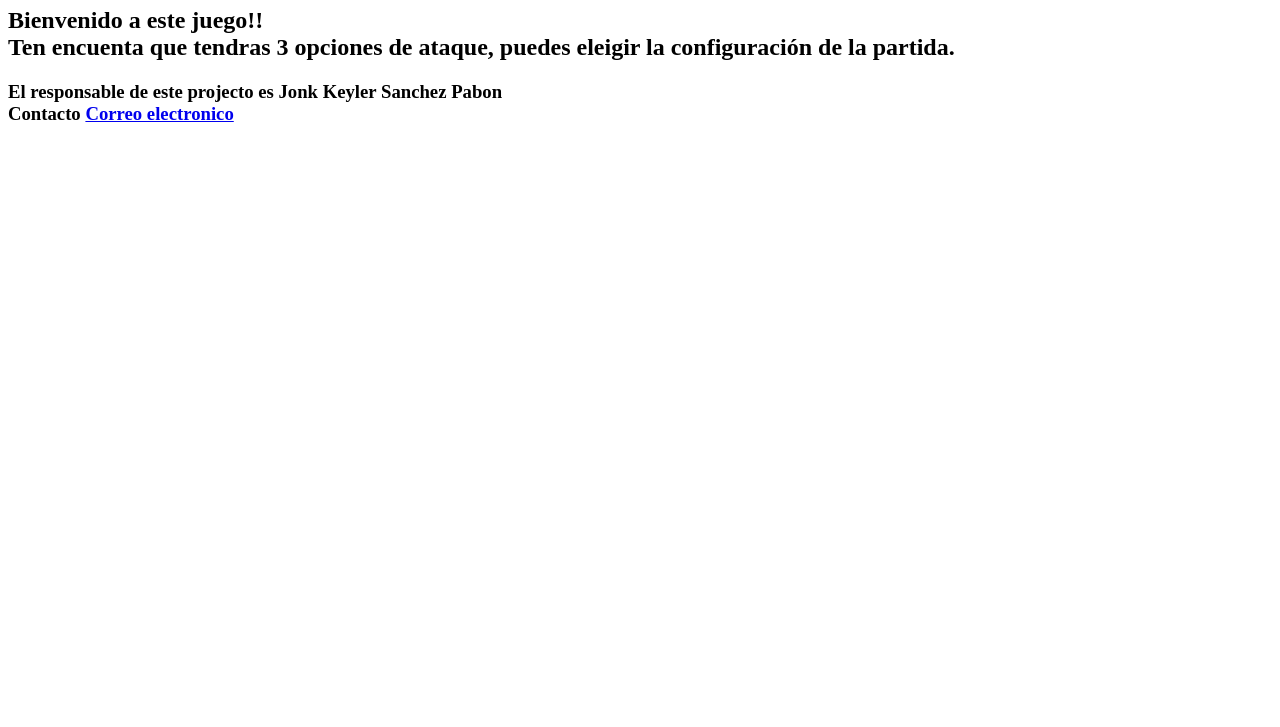
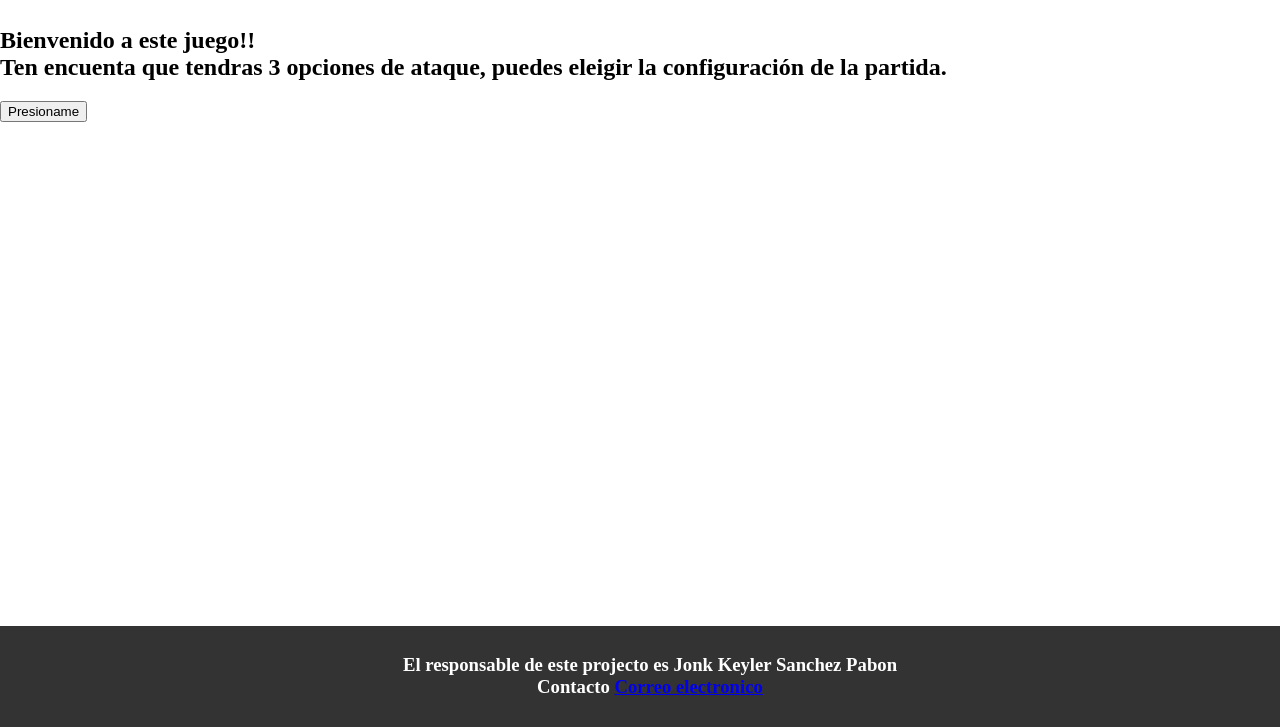
Before and after one commit to Jonkkeyler333/rps_game, a plain HTML site: page index.html in a window 1280 px wide. Shown: the part 73-800 px from the top of the page. Drawn offline with Linux system fonts and the light colour scheme.

Commit message:
estilo al pie de pagina agregado

```diff
--- a/css/style.css
+++ b/css/style.css
@@ -0,0 +1,29 @@
+.bienvenida{
+    text-align: justify;
+}
+
+/* Estilos generales para el cuerpo de la página */
+body{
+    margin: 0;
+    padding: 0;
+    display: flex;
+    flex-direction: column;
+    min-height: 100vh;
+}
+
+/* Estilos para el contenido principal */
+.inicio{
+    flex: 1;
+    padding: 20px;
+}
+
+/* Estilos para el footer */
+footer {
+    background-color: #333;
+    color: #fff;
+    padding: 10px;
+    text-align: center;
+    position: fixed;
+    bottom: 0;
+    width: 100%;
+}
--- a/index.html
+++ b/index.html
@@ -5,19 +5,23 @@
         <meta name="viewport" content="width=device-width, initial-scale=1.0">
         <title>Piedra , Papel o tijera</title>
         <link rel="shortcut icon" href="img/logo.jpeg" type="image/jpeg">
-        <style src="css/style.css"></style>
+        <link rel="stylesheet" href="css/style.css"> <!--Ojo <style> es para escribir css dentro del html-->
         <script src="js/script.js"></script>
     </head>
     <body>
         <header>
             <h1>Piedra Papel o tijera!!!</h1>
         </header>
-        <footer>
             <div id="inicio">
-                <h2>Bienvenido a este juego!!<br>Ten encuenta que tendras 3 opciones de ataque, puedes eleigir
+                <h2 id="bienvenida">
+                    Bienvenido a este juego!!<br>Ten encuenta que tendras 3 opciones de ataque, puedes eleigir
                     la configuración de la partida.
                 </h2>
+                <div>
+                    <button>Presioname</button>
+                </div>
             </div>
+        <footer>
             <h3>
                 El responsable de este projecto es Jonk Keyler Sanchez Pabon <br>Contacto
                 <a href="mailto:keylersanchez00@gmail.com">Correo electronico</a>
```
